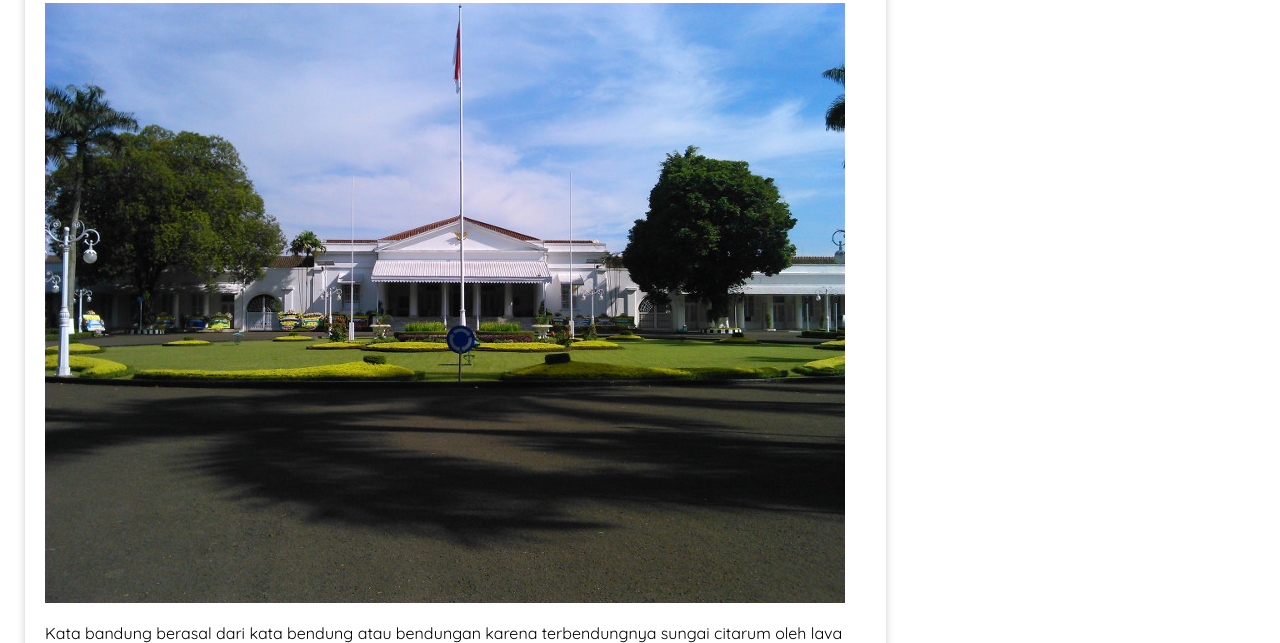
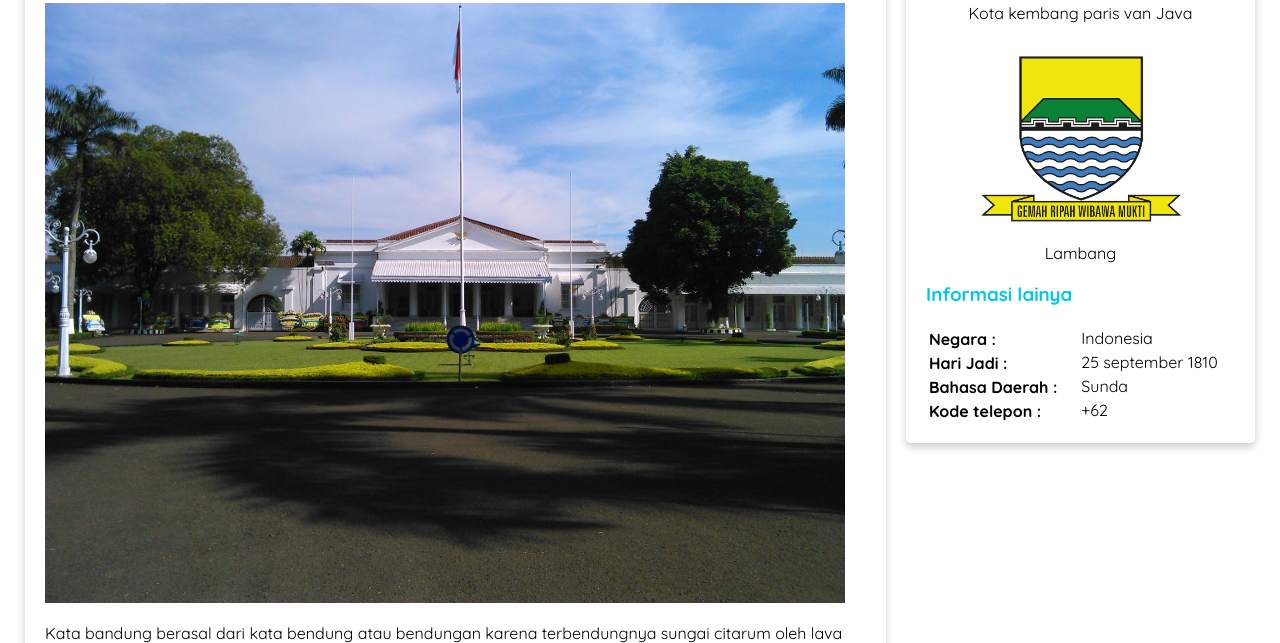
Before and after one commit to Dikin19/geografi-bandung, a plain HTML site: page index.html in a window 1280 px wide. Shown: the part 493-1136 px from the top of the page. Drawn offline with Linux system fonts and the light colour scheme.

Commit message:
html-css : aside

```diff
--- a/index.html
+++ b/index.html
@@ -28,9 +28,9 @@
 
          <nav>
             <ul>
-                <li><a href="">Sejarah</a></li>
-                <li><a href="">Geografis</a></li>
-                <li><a href="">Wisata</a></li>
+                <li><a href="#Sejarah">Sejarah</a></li>
+                <li><a href="#Geografis">Geografis</a></li>
+                <li><a href="#Wisata">Wisata</a></li>
             </ul>
          </nav>
 
@@ -81,6 +81,7 @@
         </div>
 
         <aside>
+            <article class="profile card">
 
                 <header>
                     <h2>Kota Bandung</h2>
@@ -91,6 +92,30 @@
                         </figure>
                 </header>
 
+                <section class="info">
+                    <h3>Informasi lainya</h3>
+                    <table>
+                        <tr>
+                            <th>Negara :</th>
+                            <td>Indonesia</td>
+                        </tr>
+                        <tr>
+                            <th>Hari Jadi :</th>
+                            <td>25 september 1810</td>
+                        </tr>
+                        <tr>
+                            <th>Bahasa Daerah :</th>
+                            <td>Sunda</td>
+                        </tr>
+                        <tr>
+                            <th>Kode telepon :</th>
+                            <td>+62</td>
+                        </tr>
+                    </table>
+                </section>
+
+            </article>
+
 
         </aside>
 
--- a/style.css
+++ b/style.css
@@ -15,6 +15,8 @@ body {
     margin: 0;
     padding: 0;
   }
+
+  /* ! Header */
 
   header {
     display: inline;
@@ -64,6 +66,8 @@ nav a:hover {
     font-weight: bold;
 }
 
+/* ! MAIN */
+
 main {
     padding: 25px;
     overflow: auto;
@@ -92,3 +96,24 @@ featured-image {
     object-fit: cover;
     object-position: center;
 }
+
+/* ! ASIDE */
+
+aside{
+    float: right;
+    width: 30%;
+    padding-left: 20px;
+}
+
+.profile header {
+    text-align: center;
+}
+
+.profile img {
+    width: 200px;
+}
+
+.info table tr th {
+    display: inline;
+    margin-right: 20px;
+}
```
Lines whose indentation alone changed are shown as unchanged.
